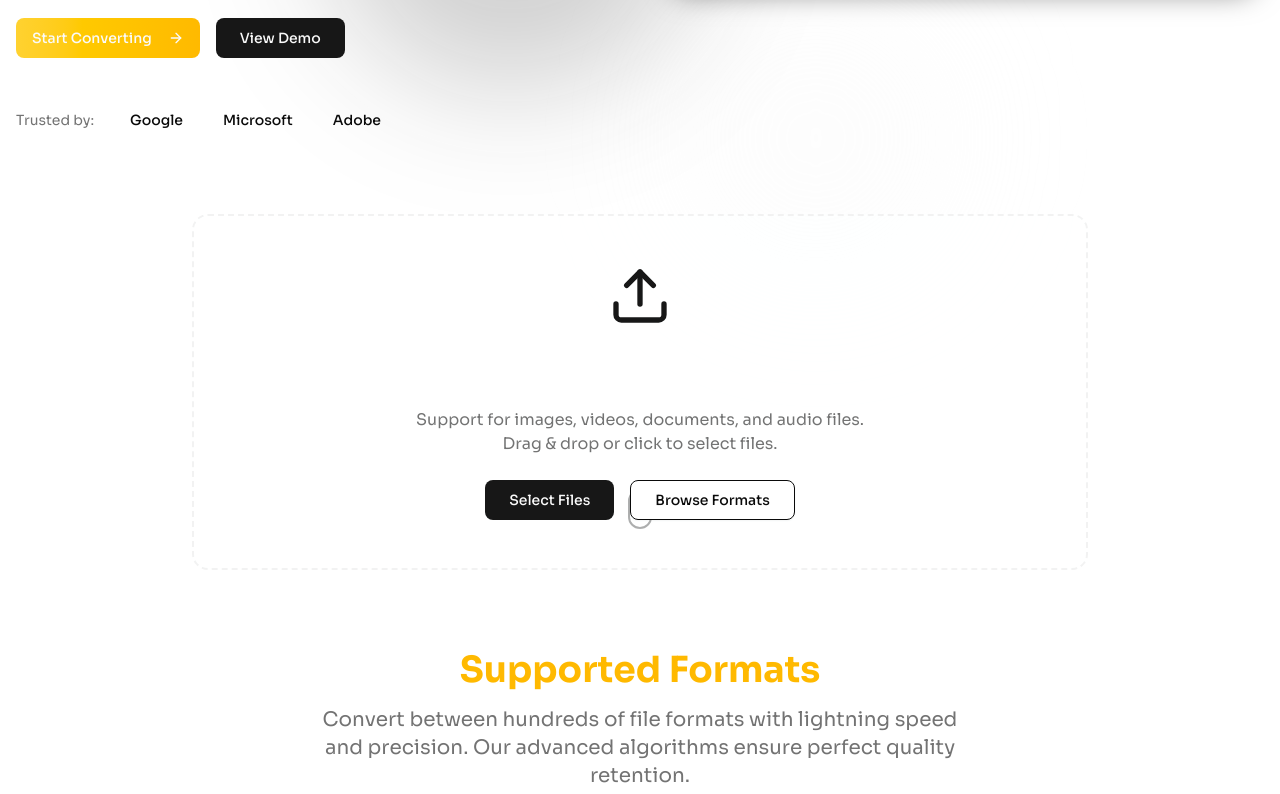
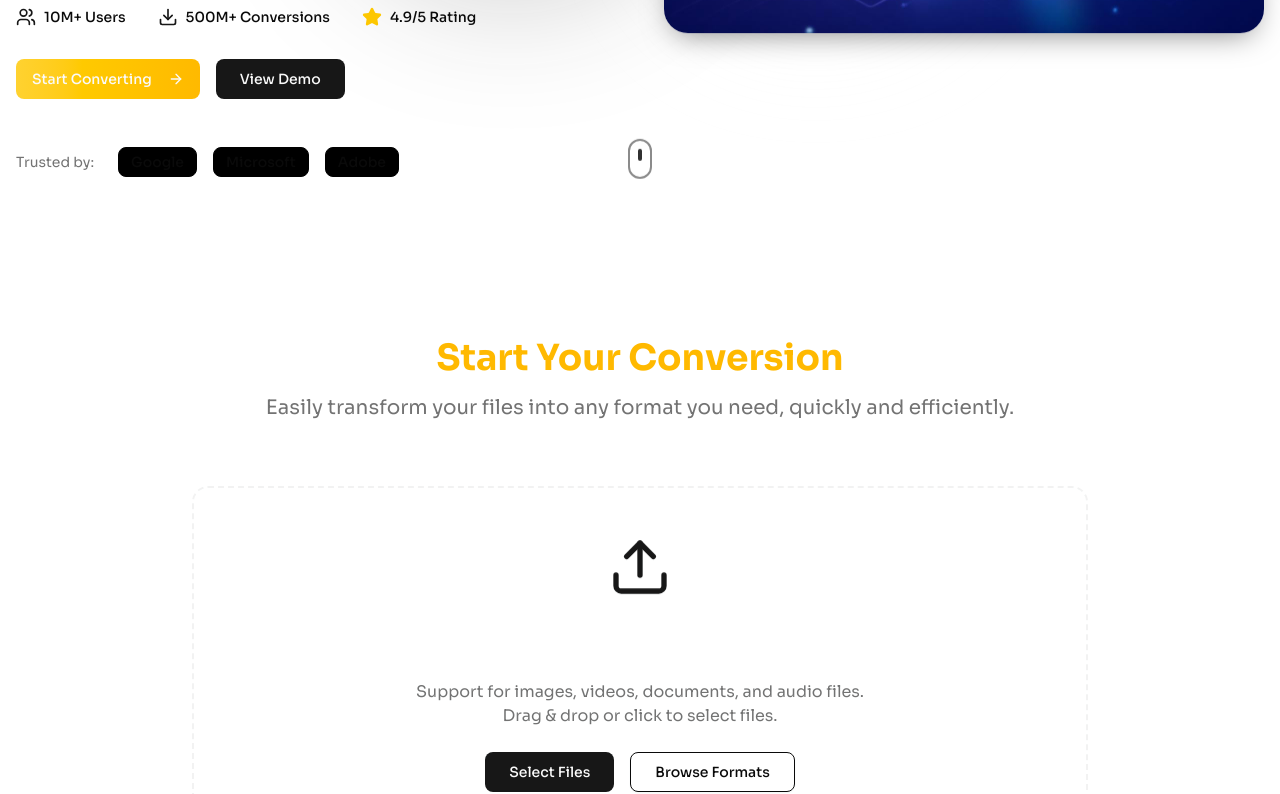
Before and after one commit to shakilahmad3434/FlexiConvert, a Next.js app: page / in a window 1280 px wide. Shown: the part 582-1376 px from the top of the page. Built offline with nearby package versions, Linux system fonts and the light colour scheme.

Commit message:
fix homepage design

```diff
--- a/app/layout.tsx
+++ b/app/layout.tsx
@@ -2,6 +2,7 @@ import type { Metadata } from "next";
 import { Sora } from "next/font/google";
 import "./globals.css";
 import { ThemeProvider } from "next-themes"
+import Layout from "@/components/Layout";
 
 const sora = Sora({
   variable: "--font-geist-sans",
@@ -10,7 +11,7 @@ const sora = Sora({
 
 
 export const metadata: Metadata = {
-  title: "Create Next App",
+  title: "Converter Pro",
   description: "Generated by create next app",
 };
 
@@ -24,7 +25,9 @@ export default function RootLayout({
       <body
         className={`${sora.className} antialiased`}
       >
-        <ThemeProvider attribute="data-theme" defaultTheme="system" enableSystem>{children}</ThemeProvider>
+        <ThemeProvider attribute="data-theme" defaultTheme="system" enableSystem>
+            <Layout>{children}</Layout>
+        </ThemeProvider>
       </body>
     </html>
   );
--- /dev/null
+++ b/components/Layout.tsx
@@ -0,0 +1,18 @@
+import ChildrenInterface from '@/interface/children.interface'
+import React, { FC } from 'react'
+import Header from './home/Header'
+import Footer from './home/Footer'
+
+const Layout: FC<ChildrenInterface> = ({children}) => {
+  return (
+    <div className="min-h-screen">
+        <Header />
+        <main>
+            {children}
+        </main>
+        <Footer />
+    </div>
+  )
+}
+
+export default Layout
--- a/components/home/Features.tsx
+++ b/components/home/Features.tsx
@@ -100,7 +100,7 @@ const Features = () => {
     return (
     <section className="py-20 px-4 relative overflow-hidden">
       {/* Background Effects */}
-      <div className="absolute inset-0 bg-gradient-glow opacity-20"></div>
+      <div className="absolute inset-0 gradient-glow opacity-20"></div>
       <div className="absolute top-20 left-20 w-72 h-72 bg-primary/10 rounded-full blur-3xl"></div>
       <div className="absolute bottom-20 right-20 w-96 h-96 bg-secondary/10 rounded-full blur-3xl"></div>
 
@@ -151,7 +151,7 @@ const Features = () => {
               Join millions of users who trust our platform for their file conversion needs.
             </p>
             <div className="flex flex-col sm:flex-row gap-4 justify-center">
-              <button className="px-8 py-3 bg-gradient-to-r from-yellow-300 via-10% to-yellow-400 rounded-xl font-medium hover:opacity-90 transition-smooth glow-primary">
+              <button className="px-8 py-3 bg-gradient-to-r from-yellow-300 via-10% to-yellow-400 rounded-xl font-medium hover:opacity-90 transition-smooth text-black">
                 Start Converting Now
               </button>
               <button className="px-8 py-3 border border-border rounded-xl font-medium hover:bg-primary/10 transition-smooth">
--- a/components/home/Footer.tsx
+++ b/components/home/Footer.tsx
@@ -2,6 +2,7 @@
 import React from 'react'
 import { FileType, Github, Twitter, Linkedin, Mail, ArrowUp } from 'lucide-react';
 import { Button } from '@/components/ui/button';
+import Link from 'next/link';
 
 const footerSections = [
     {
@@ -108,12 +109,12 @@ const Footer = () => {
                 <ul className="space-y-3">
                   {section.links.map((link) => (
                     <li key={link.name}>
-                      <a
+                      <Link
                         href={link.href}
                         className="text-muted-foreground hover:text-foreground transition-colors hover:translate-x-1 duration-200 inline-block"
                       >
                         {link.name}
-                      </a>
+                      </Link>
                     </li>
                   ))}
                 </ul>
@@ -132,13 +133,13 @@ const Footer = () => {
               </p>
             </div>
 
-            <div className="flex flex-col sm:flex-row gap-3 w-full lg:w-auto">
+            <div className="flex flex-col sm:flex-row gap-3 w-full lg:w-auto lg:items-center">
               <input
                 type="email"
                 placeholder="Enter your email"
-                className="px-4 py-3 bg-input border border-border rounded-lg focus:outline-none focus:ring-2 focus:ring-primary/50 min-w-[300px]"
+                className="px-4 py-1.5 bg-input border border-border rounded-lg focus:outline-none focus:ring-2 focus:ring-primary/50 min-w-[300px]"
               />
-              <Button className="gradient-primary hover:opacity-90 transition-smooth whitespace-nowrap">
+              <Button className="bg-gradient-to-r from-amber-300 via-10% to-amber-400 py-5 px-8 hover:opacity-80 transition-smooth whitespace-nowrap">
                 Subscribe
               </Button>
             </div>
@@ -148,7 +149,7 @@ const Footer = () => {
         {/* Bottom Section */}
         <div className="py-6 border-t border-border/50 flex flex-col sm:flex-row items-center justify-between gap-4">
           <div className="text-sm text-muted-foreground text-center sm:text-left">
-            © 2024 ConvertPro. All rights reserved. Built with ❤️ for creators worldwide.
+            © 2025 ConvertPro. All rights reserved. Built with ❤️ for creators worldwide.
           </div>
 
           <Button
--- a/components/home/Header.tsx
+++ b/components/home/Header.tsx
@@ -1,8 +1,10 @@
 "use client"
-import { FileType, Menu, X } from 'lucide-react';
+import { Menu, X } from 'lucide-react';
 import React, { useState } from 'react'
 import { Button } from '../ui/button';
 import Image from 'next/image';
+import Logo from '../shared/Logo';
+import Link from 'next/link';
 
 const Header = () => {
     const [isMenuOpen, setIsMenuOpen] = useState(false);
@@ -20,36 +22,24 @@ const Header = () => {
       <div className="max-w-7xl mx-auto px-4 sm:px-6 lg:px-8">
         <div className="flex items-center justify-between h-16">
           {/* Logo */}
-          <div className="flex items-center gap-3">
-            <div className="relative w-8 h-8 rounded-lg flex items-center justify-center">
-              <Image
-                src="/images/logo.png"
-                alt='logo'
-                fill
-                className='w-full h-full object-cover'
-              />
-            </div>
-            <span className="text-xl font-bold bg-amber-400 bg-clip-text text-transparent">
-              ConvertPro
-            </span>
-          </div>
+          <Logo />
 
           {/* Desktop Navigation */}
           <nav className="hidden md:flex items-center space-x-8">
             {navItems.map((item) => (
-              <a
+              <Link
                 key={item.name}
                 href={item.href}
                 className="text-muted-foreground hover:text-foreground transition-colors hover:scale-105 duration-200"
               >
                 {item.name}
-              </a>
+              </Link>
             ))}
           </nav>
 
           {/* Desktop Actions */}
           <div className="hidden md:flex items-center space-x-4">
-            <Button variant="ghost" className="hover:bg-primary/10 transition-smooth">
+            <Button variant="ghost" className="transition-smooth cursor-pointer">
               Sign In
             </Button>
             <Button className="bg-gradient-to-r from-yellow-300 via-10% to-yellow-400 hover:opacity-90 transition-smooth glow-primary">
@@ -72,22 +62,22 @@ const Header = () => {
 
         {/* Mobile Navigation */}
         {isMenuOpen && (
-          <div className="md:hidden absolute top-16 left-0 right-0 glass border-t border-border/50 animate-slide-up">
+          <div className="md:hidden absolute top-16 left-0 right-0 z-10 bg-black border-t border-border/50 animate-slide-up">
             <div className="px-4 py-6 space-y-4">
               {navItems.map((item) => (
-                <a
+                <Link
                   key={item.name}
                   href={item.href}
                   className="block text-muted-foreground hover:text-foreground transition-colors py-2"
                   onClick={() => setIsMenuOpen(false)}
                 >
                   {item.name}
-                </a>
+                </Link>
               ))}
               <div className="pt-4 border-t border-border/50 space-y-3">
                 <Button
                   variant="ghost"
-                  className="w-full justify-start hover:bg-primary/10 transition-smooth"
+                  className="w-full justify-center hover:bg-primary/10 transition-smooth"
                 >
                   Sign In
                 </Button>
--- a/components/home/Hero.tsx
+++ b/components/home/Hero.tsx
@@ -1,12 +1,10 @@
-"use client"
 import { ArrowRight, Download, Star, Users } from 'lucide-react';
 import React from 'react'
 import { Button } from '../ui/button';
 import { FileUploadZone } from '../shared/FileUploadZone';
-import { useTheme } from 'next-themes';
 
 const Hero = () => {
-    const { setTheme, theme, resolvedTheme } = useTheme()
+
     return (
     <section className="relative min-h-screen flex items-center justify-center px-4 pt-16 overflow-hidden">
       {/* Background Effects */}
@@ -16,7 +14,6 @@ const Hero = () => {
 
       <div className="max-w-7xl mx-auto relative z-10">
         <div className="grid lg:grid-cols-2 gap-12 items-center">
-          {/* Left Column - Content */}
           <div className="text-center lg:text-left space-y-8">
             {/* Badge */}
             <div className="inline-flex items-center gap-2 px-4 py-2 glass rounded-full text-sm animate-slide-up">
@@ -57,31 +54,27 @@ const Hero = () => {
               </div>
             </div>
 
-            {/* CTA Buttons */}
             <div className="flex flex-col sm:flex-row gap-4 justify-center lg:justify-start animate-slide-up" style={{ animationDelay: '0.3s' }}>
-              <Button size="lg" className="group bg-gradient-to-r from-amber-300 via-10% to-amber-400">
+              <Button size="lg" className="group bg-gradient-to-r from-amber-300 via-10% to-amber-400 cursor-pointer">
                 Start Converting
                 <ArrowRight className="ml-2 h-4 w-4 transition-transform group-hover:translate-x-1" />
               </Button>
-              <Button size="lg" className="group">
+              <Button size="lg" className='cursor-pointer'>
                 View Demo
               </Button>
             </div>
 
-            {/* Trust Indicators */}
             <div className="flex flex-wrap items-center gap-6 justify-center lg:justify-start pt-4 animate-slide-up" style={{ animationDelay: '0.4s' }}>
               <span className="text-sm text-muted-foreground">Trusted by:</span>
               <div className="flex items-center gap-4">
-                <div className="px-3 py-1 glass rounded-md text-sm font-medium">Google</div>
-                <div className="px-3 py-1 glass rounded-md text-sm font-medium">Microsoft</div>
-                <div className="px-3 py-1 glass rounded-md text-sm font-medium">Adobe</div>
+                <div className="px-3 py-1 bg-black border border-black rounded-md text-sm font-medium">Google</div>
+                <div className="px-3 py-1 bg-black border border-black rounded-md text-sm font-medium">Microsoft</div>
+                <div className="px-3 py-1 bg-black border border-black rounded-md text-sm font-medium">Adobe</div>
               </div>
             </div>
           </div>
 
-          {/* Right Column - Hero Image & Upload Zone */}
           <div className="space-y-8 animate-slide-up" style={{ animationDelay: '0.2s' }}>
-            {/* Hero Illustration */}
             <div className="relative mb-8">
               <div className="absolute inset-0 bg-gradient-primary opacity-20 rounded-3xl blur-2xl"></div>
               <img
@@ -90,17 +83,7 @@ const Hero = () => {
                 className="relative w-full h-auto rounded-3xl glow-card animate-float"
               />
             </div>
-
-            {/* Quick Upload Zone */}
-            <div className="lg:hidden">
-              <FileUploadZone />
-            </div>
           </div>
-        </div>
-
-        {/* Desktop Upload Zone */}
-        <div className="hidden lg:block mt-20 animate-slide-up" style={{ animationDelay: '0.5s' }}>
-          <FileUploadZone />
         </div>
       </div>
 
--- a/components/home/index.tsx
+++ b/components/home/index.tsx
@@ -1,20 +1,15 @@
-import React from 'react'
-import Header from './Header'
 import Hero from './Hero'
-import Footer from './Footer'
 import Features from './Features'
 import Formats from './Formats'
+import { FileUploadZone } from '../shared/FileUploadZone'
 
 const Home = () => {
   return (
-    <div className="min-h-screen bg-background">
-      <Header />
-      <main>
+    <div>
         <Hero />
+        <FileUploadZone />
         <Formats />
         <Features />
-      </main>
-      <Footer />
     </div>
   )
 }
--- a/components/shared/FileUploadZone.tsx
+++ b/components/shared/FileUploadZone.tsx
@@ -100,7 +100,15 @@ export const FileUploadZone = () => {
   };
 
   return (
-    <div className="w-full max-w-4xl mx-auto space-y-6">
+    <div className="w-full max-w-4xl mx-auto space-y-6 mt-20 py-10">
+        <div className="text-center mb-16">
+          <h2 className="text-4xl font-bold mb-4">
+            <span className="bg-amber-400 bg-clip-text text-transparent">Start Your Conversion</span>
+          </h2>
+          <p className="text-xl text-muted-foreground max-w-3xl mx-auto">
+            Easily transform your files into any format you need, quickly and efficiently.
+          </p>
+        </div>
       {/* Upload Zone */}
       <div
         className={`upload-zone p-12 text-center min-h-[300px] flex flex-col items-center justify-center ${
--- /dev/null
+++ b/components/shared/Logo.tsx
@@ -0,0 +1,21 @@
+import Image from "next/image";
+
+const Logo = () => {
+    return (
+        <div className="flex items-center gap-3">
+            <div className="relative w-8 h-8 rounded-lg flex items-center justify-center">
+                <Image
+                    src="/images/logo.png"
+                    alt="logo"
+                    fill
+                    className="w-full h-full object-cover"
+                />
+            </div>
+            <span className="text-xl font-bold bg-amber-400 bg-clip-text text-transparent">
+                ConvertPro
+            </span>
+        </div>
+    );
+};
+
+export default Logo;
```
Also changed, not shown: interface/children.interface.ts (added, +7 -0 lines).
